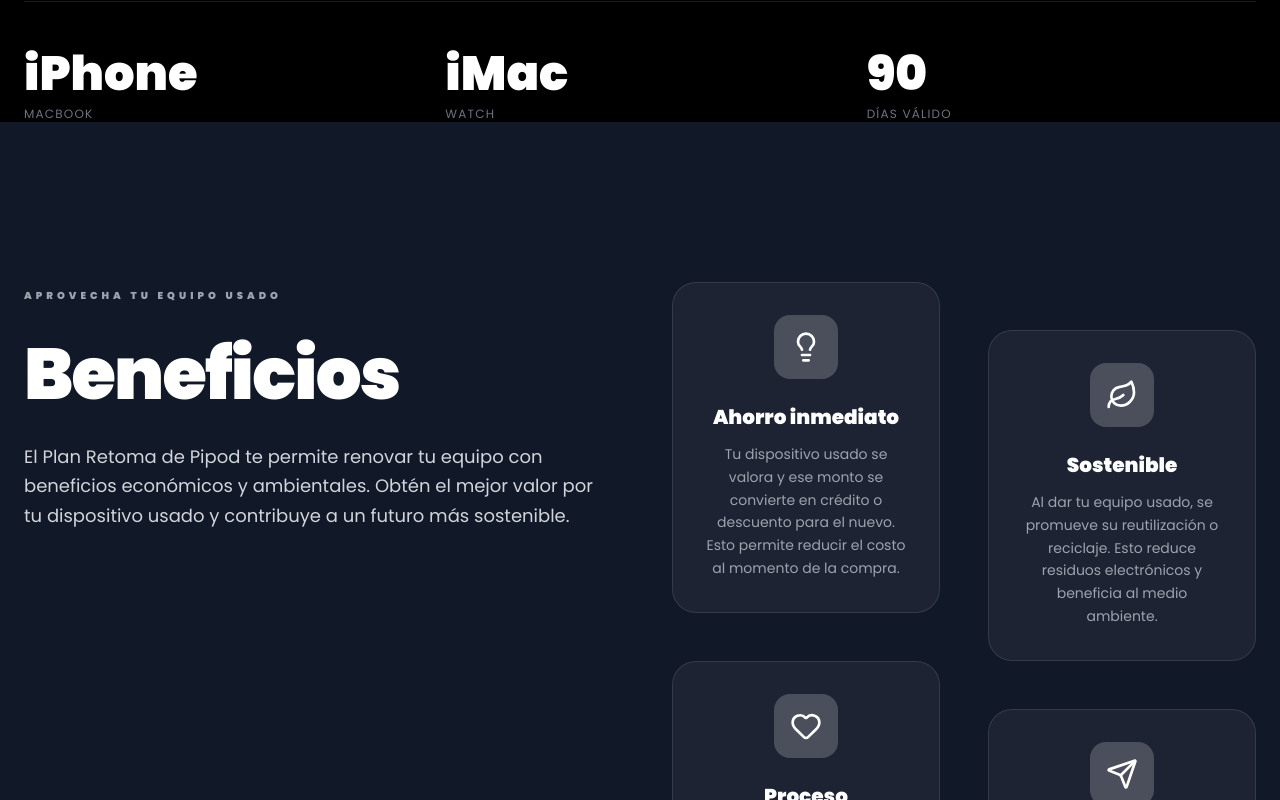
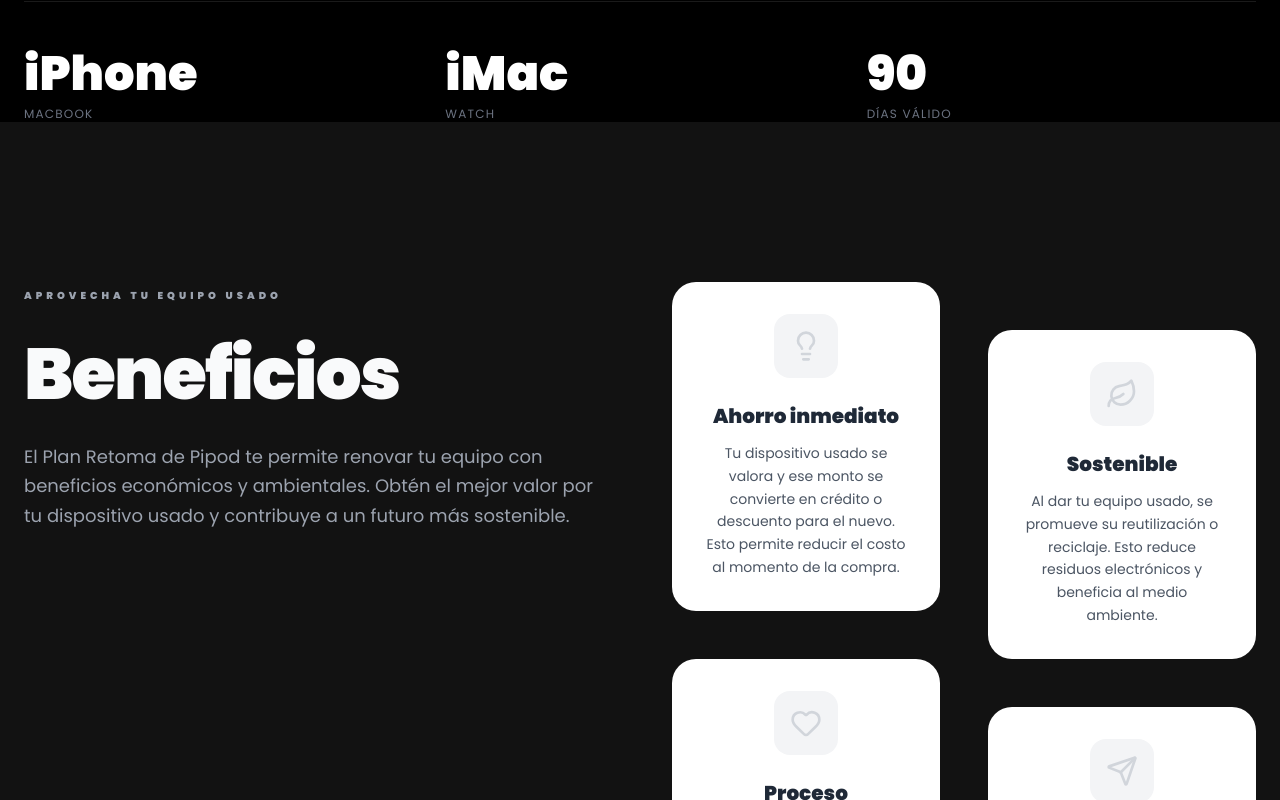
Before and after one commit to pipodco-byte/web2, a React (Vite) app: page / in a window 1280 px wide. Shown: the part 780-1580 px from the top of the page. Built offline with nearby package versions, Linux system fonts and the light colour scheme.

Commit message:
Apply Dark Mode & Mint color palette to Benefits section

```diff
--- a/src/App.jsx
+++ b/src/App.jsx
@@ -93,25 +93,25 @@
 
 function Benefits() {
   return (
-    <section id="beneficios" className="py-40 px-6 bg-gray-900">
+    <section id="beneficios" className="py-40 px-6" style={{ backgroundColor: '#121212' }}>
       <div className="max-w-7xl mx-auto">
         <div className="grid md:grid-cols-2 gap-16 items-start">
           <motion.div initial={{ opacity: 0, x: -30 }} whileInView={{ opacity: 1, x: 0 }} transition={{ duration: 0.8 }} className="space-y-8">
-            <span className="text-[10px] uppercase font-black tracking-[0.4em] text-gray-400">APROVECHA TU EQUIPO USADO</span>
-            <h2 className="text-6xl md:text-7xl font-black tracking-tight text-white">Beneficios</h2>
-            <p className="text-lg leading-relaxed text-gray-300">El Plan Retoma de Pipod te permite renovar tu equipo con beneficios económicos y ambientales. Obtén el mejor valor por tu dispositivo usado y contribuye a un futuro más sostenible.</p>
+            <span className="text-[10px] uppercase font-black tracking-[0.4em]" style={{ color: '#9CA3AF' }}>APROVECHA TU EQUIPO USADO</span>
+            <h2 className="text-6xl md:text-7xl font-black tracking-tight" style={{ color: '#F9FAFB' }}>Beneficios</h2>
+            <p className="text-lg leading-relaxed" style={{ color: '#9CA3AF' }}>El Plan Retoma de Pipod te permite renovar tu equipo con beneficios económicos y ambientales. Obtén el mejor valor por tu dispositivo usado y contribuye a un futuro más sostenible.</p>
           </motion.div>
           <div className="grid grid-cols-2 gap-12">
             <div className="space-y-12">
               {BENEFITS.slice(0, 2).map((item, idx) => {
                 const IconComponent = item.icon;
                 return (
-                  <motion.div key={idx} initial={{ opacity: 0, y: 50 }} whileInView={{ opacity: 1, y: 0 }} transition={{ delay: idx * 0.1, duration: 0.6 }} whileHover={{ y: -10, scale: 1.02 }} className="group p-8 rounded-3xl border border-white/10 bg-white/5 hover:border-cyan-500/30 cursor-pointer flex flex-col items-center text-center">
-                    <motion.div whileHover={{ rotate: 12, scale: 1.1 }} className="w-16 h-16 rounded-2xl bg-white/20 flex items-center justify-center mb-6">
-                      <IconComponent size={32} className={`text-white transition-colors ${item.hoverColor}`} />
+                  <motion.div key={idx} initial={{ opacity: 0, y: 50 }} whileInView={{ opacity: 1, y: 0 }} transition={{ delay: idx * 0.1, duration: 0.6 }} whileHover={{ y: -10, scale: 1.02 }} className="group p-8 rounded-3xl cursor-pointer flex flex-col items-center text-center" style={{ backgroundColor: '#FFFFFF' }}>
+                    <motion.div whileHover={{ rotate: 12, scale: 1.1 }} className="w-16 h-16 rounded-2xl flex items-center justify-center mb-6" style={{ backgroundColor: '#F3F4F6' }}>
+                      <IconComponent size={32} className={`transition-colors ${item.hoverColor}`} style={{ color: '#D1D5DB' }} />
                     </motion.div>
-                    <h3 className="text-xl font-black text-white mb-3">{item.title}</h3>
-                    <p className="text-sm leading-relaxed text-gray-400">{item.desc}</p>
+                    <h3 className="text-xl font-black mb-3" style={{ color: '#1F2937' }}>{item.title}</h3>
+                    <p className="text-sm leading-relaxed" style={{ color: '#4B5563' }}>{item.desc}</p>
                   </motion.div>
                 );
               })}
@@ -120,12 +120,12 @@
               {BENEFITS.slice(2, 4).map((item, idx) => {
                 const IconComponent = item.icon;
                 return (
-                  <motion.div key={idx + 2} initial={{ opacity: 0, y: 50 }} whileInView={{ opacity: 1, y: 0 }} transition={{ delay: (idx + 2) * 0.1, duration: 0.6 }} whileHover={{ y: -10, scale: 1.02 }} className="group p-8 rounded-3xl border border-white/10 bg-white/5 hover:border-cyan-500/30 cursor-pointer flex flex-col items-center text-center">
-                    <motion.div whileHover={{ rotate: 12, scale: 1.1 }} className="w-16 h-16 rounded-2xl bg-white/20 flex items-center justify-center mb-6">
-                      <IconComponent size={32} className={`text-white transition-colors ${item.hoverColor}`} />
+                  <motion.div key={idx + 2} initial={{ opacity: 0, y: 50 }} whileInView={{ opacity: 1, y: 0 }} transition={{ delay: (idx + 2) * 0.1, duration: 0.6 }} whileHover={{ y: -10, scale: 1.02 }} className="group p-8 rounded-3xl cursor-pointer flex flex-col items-center text-center" style={{ backgroundColor: '#FFFFFF' }}>
+                    <motion.div whileHover={{ rotate: 12, scale: 1.1 }} className="w-16 h-16 rounded-2xl flex items-center justify-center mb-6" style={{ backgroundColor: '#F3F4F6' }}>
+                      <IconComponent size={32} className={`transition-colors ${item.hoverColor}`} style={{ color: '#D1D5DB' }} />
                     </motion.div>
-                    <h3 className="text-xl font-black text-white mb-3">{item.title}</h3>
-                    <p className="text-sm leading-relaxed text-gray-400">{item.desc}</p>
+                    <h3 className="text-xl font-black mb-3" style={{ color: '#1F2937' }}>{item.title}</h3>
+                    <p className="text-sm leading-relaxed" style={{ color: '#4B5563' }}>{item.desc}</p>
                   </motion.div>
                 );
               })}
```
